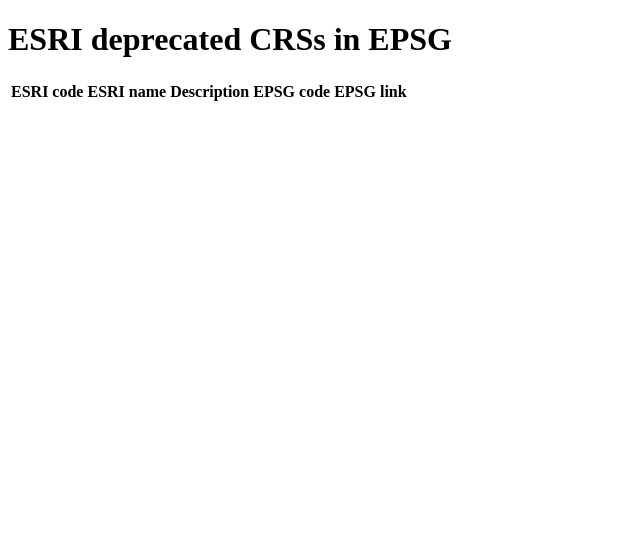
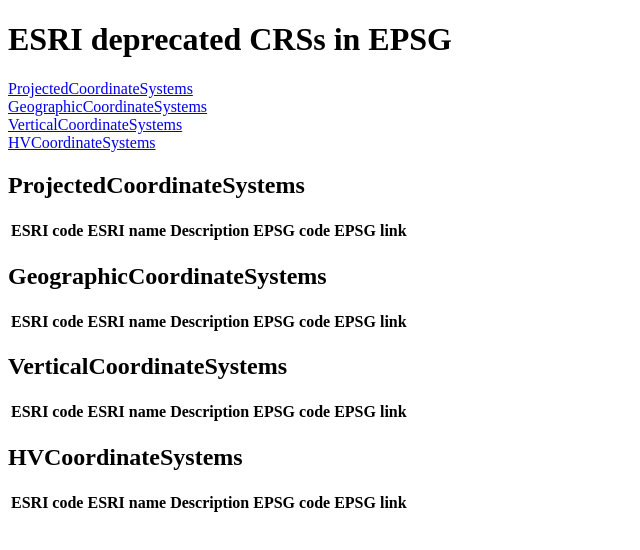
Before and after one commit to jjimenezshaw/Esri-codes-analyzer, a plain HTML site: page deprecated.html in a window 1280 px wide. Shown: the whole page, without its empty margins (0-640 px from the left). Drawn offline with Linux system fonts and the light colour scheme; no server answers.

Commit message:
add other tables, and format a bit

```diff
--- a/deprecated.html
+++ b/deprecated.html
@@ -5,32 +5,50 @@
     <meta http-equiv="content-type" content="text/html;charset=utf-8">
     <meta name="viewport" content="width=device-width, initial-scale=1">
     <meta name="author" content="Javier Jimenez Shaw">
+    <style>
+        thead { font-weight: bold; }
+        tbody tr:nth-child(odd) { background-color: #EEEEEE; }
+    </style>
 </head>
 
 <body onload="load()">
     <h1>ESRI deprecated CRSs in EPSG</h1>
-    <table style="" id="table">
-      <tr>
-        <th>ESRI code</th>
-        <th>ESRI name</th>
-        <th>Description</th>
-        <th>EPSG code</th>
-        <th>EPSG link</th>
-      </tr>
-    </table>
+    <div id="index">
+        <div><a href="#ProjectedCoordinateSystems">ProjectedCoordinateSystems</a></div>
+        <div><a href="#GeographicCoordinateSystems">GeographicCoordinateSystems</a></div>
+        <div><a href="#VerticalCoordinateSystems">VerticalCoordinateSystems</a></div>
+        <div><a href="#HVCoordinateSystems">HVCoordinateSystems</a></div>
+    </div>
+    <div id="tables">
+        <h2>ProjectedCoordinateSystems</h2>
+        <table id="ProjectedCoordinateSystems"></table>
+        <h2>GeographicCoordinateSystems</h2>
+        <table id="GeographicCoordinateSystems"></table>
+        <h2>VerticalCoordinateSystems</h2>
+        <table id="VerticalCoordinateSystems"></table>
+        <h2>HVCoordinateSystems</h2>
+        <table id="HVCoordinateSystems"></table>
+    </div>
 
     <script>
-        let url = '../Esri_projection-engine-db-doc/json/pe_list_projcs.json';
-        url = 'https://github.com/Esri/projection-engine-db-doc/raw/master/json/pe_list_projcs.json';
-        url = 'https://raw.githubusercontent.com/Esri/projection-engine-db-doc/master/json/pe_list_projcs.json';
-        function load() {
+        let urlPrefix = 'https://raw.githubusercontent.com/Esri/projection-engine-db-doc/master/json/';
+
+        let cs = [
+            { name: 'ProjectedCoordinateSystems', file: 'pe_list_projcs.json' },
+            { name: 'GeographicCoordinateSystems', file: 'pe_list_geogcs.json'},
+            { name: 'VerticalCoordinateSystems', file: 'pe_list_vertcs.json'},
+            { name: 'HVCoordinateSystems', file: 'pe_list_hvcoordsys.json'},
+        ];
+
+        function runit(name, file) {
+            let url = urlPrefix + file;
             fetch(url, {
                 method: "GET",
             })
             .then(response => response.json())
             .then(data => {
-                let arr = data.ProjectedCoordinateSystems;
-                let table = document.querySelector('#table');
+                let arr = data[name];
+                let table = document.querySelector('#' + name + ' > tbody');
                 let dict = arr.reduce(
                     function (acc, curr) {
                         acc[curr.wkid] = Object.keys(curr)
@@ -39,7 +57,6 @@
                         return acc;
                     }
                 , {});
-                console.log(dict);
 
                 arr.forEach(element => {
                     if (element.deprecated === "yes" && element.authority === "Esri" &&
@@ -55,6 +72,18 @@
                 });
             });
         }
+
+        function load() {
+            cs.forEach(s => {
+                let tb = document.querySelector('#' + s.name);
+                let header = tb.createTHead();
+                let row = header.insertRow();
+                ['ESRI code', 'ESRI name', 'Description', 'EPSG code', 'EPSG link'].forEach(e => row.insertCell().innerHTML = e);
+                let tblBody = document.createElement('tbody');
+                tb.appendChild(tblBody);
+            });
+            cs.forEach(s => runit(s.name, s.file));
+        }
     </script>
 </body>
 </html>
```
Lines whose indentation alone changed are shown as unchanged.
